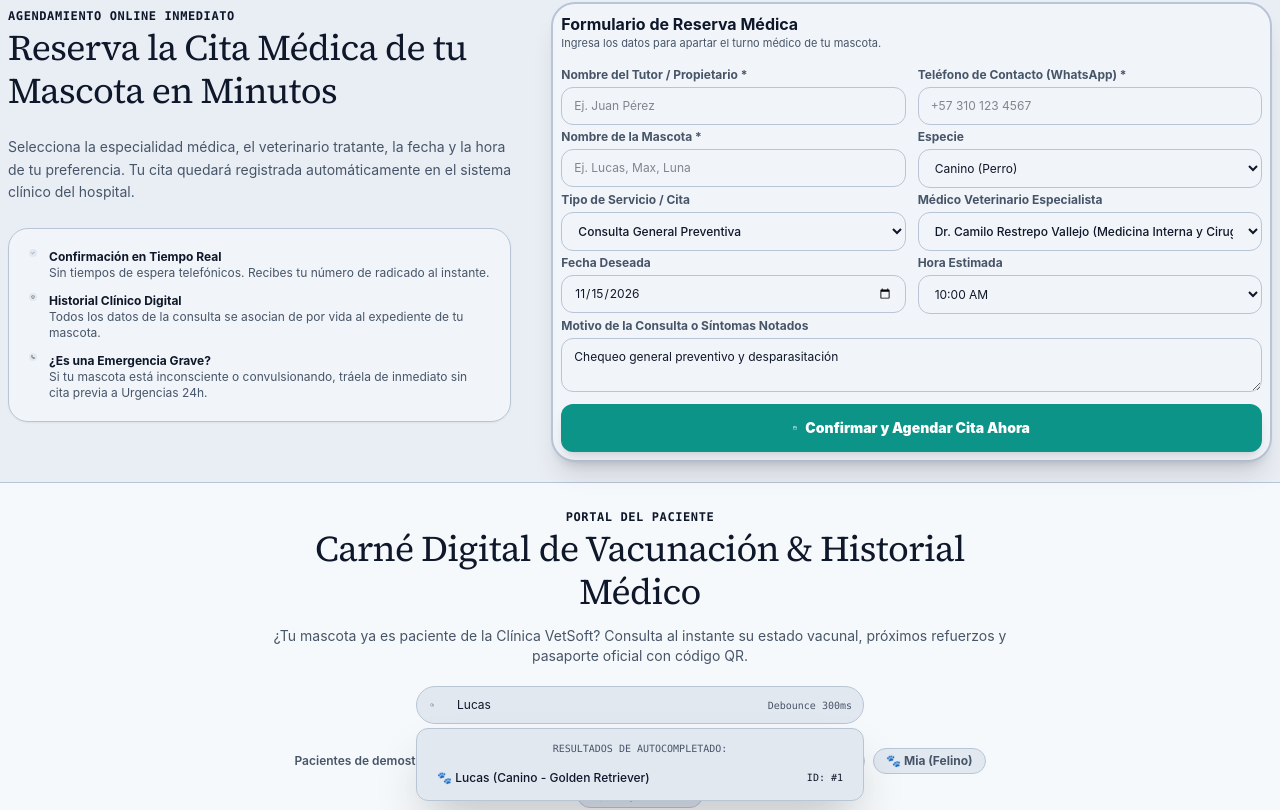
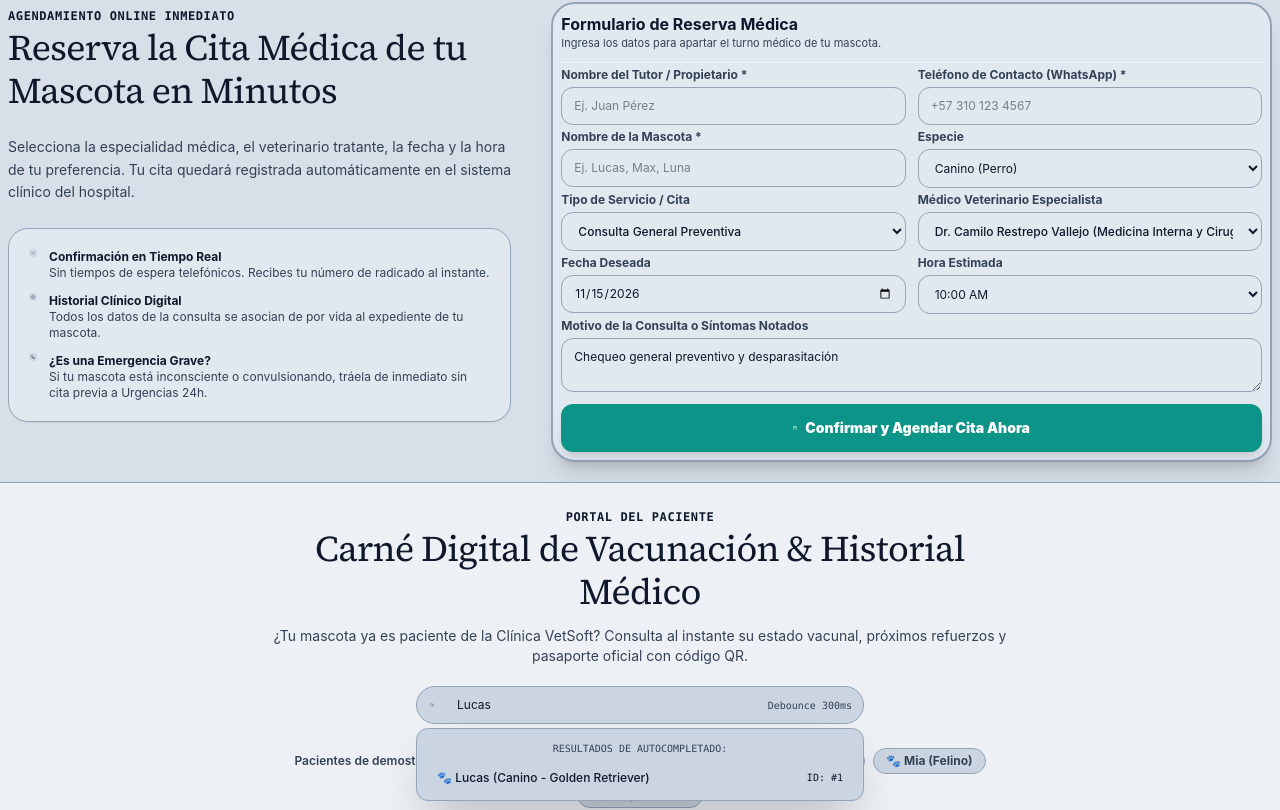
Before and after one commit to cristianlibardovargasosorio-star/bd_veterinaria, a React (Vite) app: page / in a window 1280 px wide. Shown: the part 1733-2543 px from the top of the page. Built offline with nearby package versions, Linux system fonts and the light colour scheme.

Commit message:
Habilita BackgroundThreeCanvas en Login/Dashboard y oscurece paleta a #CBD5E1/#E2E8F0

```diff
--- a/src/App.tsx
+++ b/src/App.tsx
@@ -158,7 +158,7 @@ export default function App() {
           />
         </Suspense>
       ) : (
-        <div className="min-h-screen relative z-10 bg-vet-ice flex flex-col font-sans text-vet-navy antialiased selection:bg-vet-emerald/15 selection:text-vet-navy">
+        <div className="min-h-screen relative z-10 bg-transparent flex flex-col font-sans text-vet-navy antialiased selection:bg-vet-emerald/15 selection:text-vet-navy">
           {/* Top Navbar */}
           <Navbar
             onOpenTraceability={() => setShowTraceability(true)}
--- a/src/components/common/BackgroundThreeCanvas.tsx
+++ b/src/components/common/BackgroundThreeCanvas.tsx
@@ -10,21 +10,21 @@ export const LANDING_3D_CONFIG = {
   shapeCount: 16,
   /** Cantidad de partículas ambientales flotantes */
   particleCount: 45,
-  /** Colores discretos en azul petróleo y gris pizarra sobre fondo #F8FAFC */
+  /** Colores discretos en azul petróleo, pizarra, azul médico y esmeralda sobre fondo #CBD5E1 */
   palette: {
-    primaryTint: '#1E293B', // Azul Petróleo / Pizarra Oscuro
-    deepCoffee: '#475569', // Gris Pizarra Medio
-    softCoffee: '#64748B', // Gris Pizarra Suave
-    softBlue: '#94A3B8', // Gris Acero
-    wireframe: '#0F172A', // Wireframe Azul Petróleo
+    primaryTint: '#0F172A', // Azul Petróleo Profundo
+    deepCoffee: '#1E293B', // Gris Carbón
+    softCoffee: '#0D9488', // Esmeralda Clínico
+    softBlue: '#0284C7', // Azul Médico
+    wireframe: '#334155', // Wireframe Pizarra
     particle: '#1E293B', // Partículas Pizarra
   },
   /** Transparencia sutil para no interferir con la lectura del contenido */
   opacity: {
-    solid: 0.1,
-    accent: 0.12,
-    wireframe: 0.09,
-    particle: 0.11,
+    solid: 0.12,
+    accent: 0.14,
+    wireframe: 0.1,
+    particle: 0.13,
   },
   /** Velocidades base de animación */
   rotationSpeed: 0.002,
--- a/src/components/views/LoginView.tsx
+++ b/src/components/views/LoginView.tsx
@@ -139,7 +139,7 @@ export const LoginView: React.FC<LoginViewProps> = ({ onLoginSuccess, onReturnTo
   };
 
   return (
-    <div className="min-h-screen relative z-10 bg-vet-ice text-vet-navy flex flex-col justify-between selection:bg-vet-emerald/15 selection:text-vet-navy">
+    <div className="min-h-screen relative z-10 bg-transparent text-vet-navy flex flex-col justify-between selection:bg-vet-emerald/15 selection:text-vet-navy">
       {/* Whisper-quiet Editorial Top Navigation */}
       <div className="max-w-[1200px] w-full mx-auto px-6 py-6 flex items-center justify-between">
         <div className="flex items-center gap-3">
--- a/src/index.css
+++ b/src/index.css
@@ -8,20 +8,20 @@
   --color-vet-emerald: #0D9488;
   --color-vet-emerald-hover: #0F766E;
   --color-vet-mint: #10B981;
-  --color-vet-ice: #E2E8F0;
-  --color-vet-surface: #F1F5F9;
-  --color-vet-border: #B8C5D6;
-  --color-vet-muted: #475569;
+  --color-vet-ice: #CBD5E1;
+  --color-vet-surface: #E2E8F0;
+  --color-vet-border: #94A3B8;
+  --color-vet-muted: #334155;
   --color-vet-amber: #F59E0B;
   --color-vet-amber-ink: #92400E;
   --color-vet-amber-soft: #FEF3C7;
 
   /* Base Aliases */
   --color-ink-black: #0F172A;
-  --color-paper-white: #F1F5F9;
-  --color-mist-gray: #E2E8F0;
-  --color-fog-white: #E2E8F0;
-  --color-slate-gray: #475569;
+  --color-paper-white: #E2E8F0;
+  --color-mist-gray: #CBD5E1;
+  --color-fog-white: #CBD5E1;
+  --color-slate-gray: #334155;
   --color-ash-gray: #64748B;
   --color-smoke-gray: #94A3B8;
   --color-blush-peach: #F1F5F9;
@@ -89,27 +89,27 @@
   --vet-emerald-600: #0D9488;
   --vet-emerald-700: #0F766E;
   --vet-blue-600: #0284C7;
-  --vet-bg-ice: #E2E8F0;
-  --vet-bg-ice-alt: #DCE4EE;
-  --vet-surface-card: #F1F5F9;
-  --vet-border-subtle: #B8C5D6;
+  --vet-bg-ice: #CBD5E1;
+  --vet-bg-ice-alt: #B8C5D6;
+  --vet-surface-card: #E2E8F0;
+  --vet-border-subtle: #94A3B8;
   --vet-amber-500: #F59E0B;
 
   --color-ink-black: #0F172A;
-  --color-paper-white: #F1F5F9;
-  --color-mist-gray: #DCE4EE;
-  --color-fog-white: #E2E8F0;
-  --color-slate-gray: #475569;
-  --color-ash-gray: #64748B;
-  --color-smoke-gray: #94A3B8;
-  --color-blush-peach: #E2E8F0;
+  --color-paper-white: #E2E8F0;
+  --color-mist-gray: #CBD5E1;
+  --color-fog-white: #CBD5E1;
+  --color-slate-gray: #334155;
+  --color-ash-gray: #475569;
+  --color-smoke-gray: #64748B;
+  --color-blush-peach: #CBD5E1;
   --color-sienna-brown: #0F172A;
 
-  --surface-canvas: #E2E8F0;
-  --surface-card-mist: #DCE4EE;
-  --surface-section-fog: #E2E8F0;
-  --surface-accent-blush: #E2E8F0;
-  --surface-elevated-white: #F1F5F9;
+  --surface-canvas: #CBD5E1;
+  --surface-card-mist: #B8C5D6;
+  --surface-section-fog: #CBD5E1;
+  --surface-accent-blush: #CBD5E1;
+  --surface-elevated-white: #E2E8F0;
 
   --radius-cards: 24px;
   --radius-images: 12px;
--- a/tailwind.config.js
+++ b/tailwind.config.js
@@ -9,13 +9,13 @@ export default {
           DEFAULT: '#0F172A', // Azul petróleo profundo: Sidebar, logotipos y títulos principales
           elevated: '#1E293B', // Gris carbón: contenedores internos e ítem activo del Sidebar
           ink: '#0F172A', // Texto principal antracita/marino de alto contraste
-          muted: '#475569', // Neutro añadido: texto secundario legible (> 7:1 sobre #F8FAFC)
+          muted: '#334155', // Neutro oscuro suave: texto secundario de alto descanso visual (> 7:1)
         },
         surface: {
-          canvas: '#E2E8F0', // Fondo general gris pizarra suave (anti-fatiga visual, sin deslumbramiento)
-          card: '#F1F5F9', // Tarjetas y contenedores gris perlado suave (sin blanco puro agresivo)
-          border: '#B8C5D6', // Bordes finos y serenos para separar tarjetas y tablas
-          hover: '#DCE4EE', // Realce sutil de filas e ítems secundarios
+          canvas: '#CBD5E1', // Fondo general pizarra medio mate (anti-fatiga visual, sin brillo excesivo)
+          card: '#E2E8F0', // Tarjetas y contenedores gris pizarra claro mate (cero deslumbramiento)
+          border: '#94A3B8', // Bordes nítidos y serenos para separar tarjetas y tablas
+          hover: '#CBD5E1', // Realce sutil de filas e ítems secundarios
         },
         action: {
           DEFAULT: '#0D9488', // Verde esmeralda equilibrado: botones clave de acción
@@ -37,19 +37,19 @@ export default {
         'vet-sidebar': '#0F172A',
         'vet-sidebar-surface': '#1E293B',
         'vet-ink': '#0F172A',
-        'vet-ink-muted': '#475569',
-        'vet-canvas': '#E2E8F0',
-        'vet-surface': '#F1F5F9',
-        'vet-border': '#B8C5D6',
+        'vet-ink-muted': '#334155',
+        'vet-canvas': '#CBD5E1',
+        'vet-surface': '#E2E8F0',
+        'vet-border': '#94A3B8',
         'vet-action': '#0D9488',
         'vet-action-hover': '#0F766E',
         'vet-action-mint': '#10B981',
         'vet-warning': '#F59E0B',
         'vet-warning-ink': '#92400E',
         'vet-warning-soft': '#FEF3C7',
-        'vet-divider': '#B8C5D6',
-        'vet-hover': '#DCE4EE',
-        'vet-placeholder': '#64748B',
+        'vet-divider': '#94A3B8',
+        'vet-hover': '#CBD5E1',
+        'vet-placeholder': '#475569',
         'vet-danger': '#DC2626',
         'vet-danger-ink': '#B91C1C',
         'vet-danger-soft': '#FEE2E2',
@@ -58,8 +58,8 @@ export default {
         'vet-emerald': '#0D9488',
         'vet-emerald-hover': '#0F766E',
         'vet-mint': '#10B981',
-        'vet-ice': '#E2E8F0',
-        'vet-muted': '#475569',
+        'vet-ice': '#CBD5E1',
+        'vet-muted': '#334155',
         'vet-amber': '#F59E0B',
         'vet-amber-ink': '#92400E',
         'vet-amber-soft': '#FEF3C7',
```
